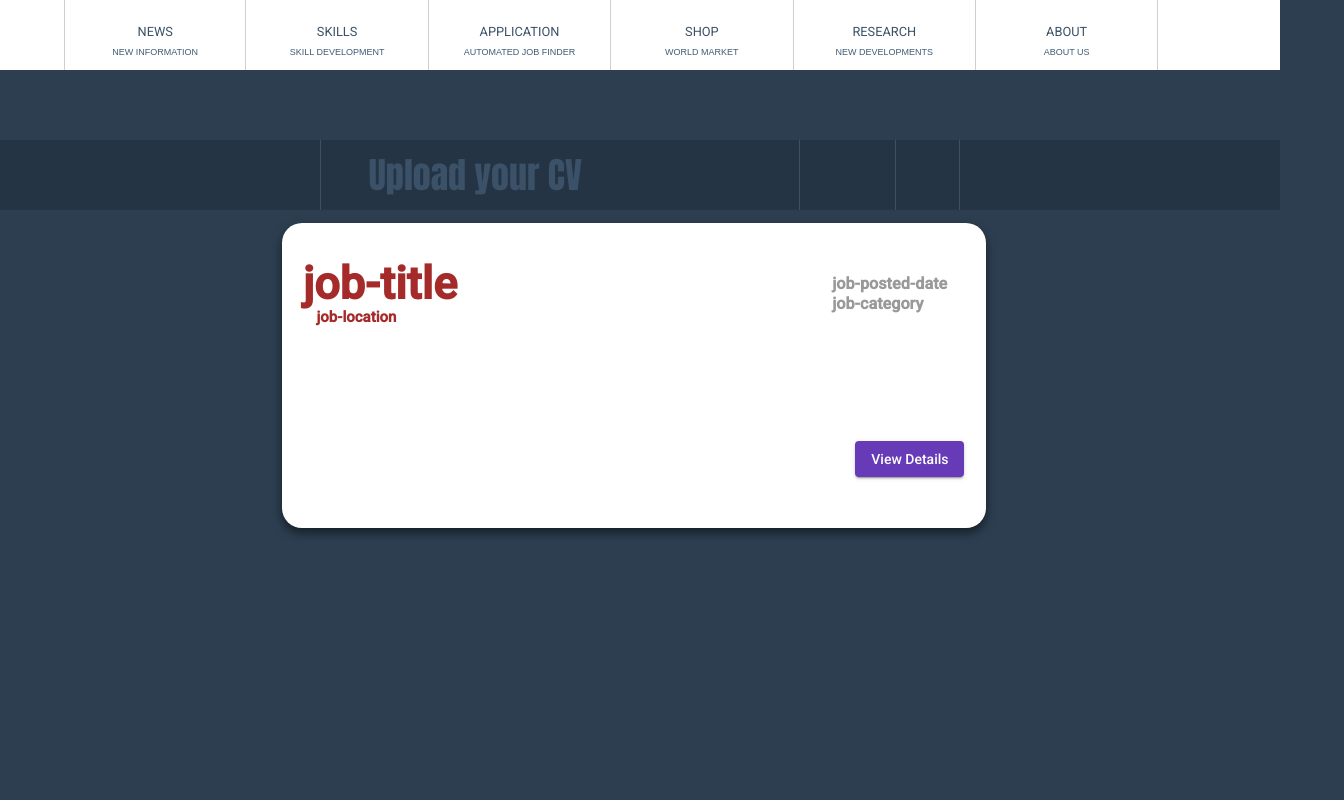
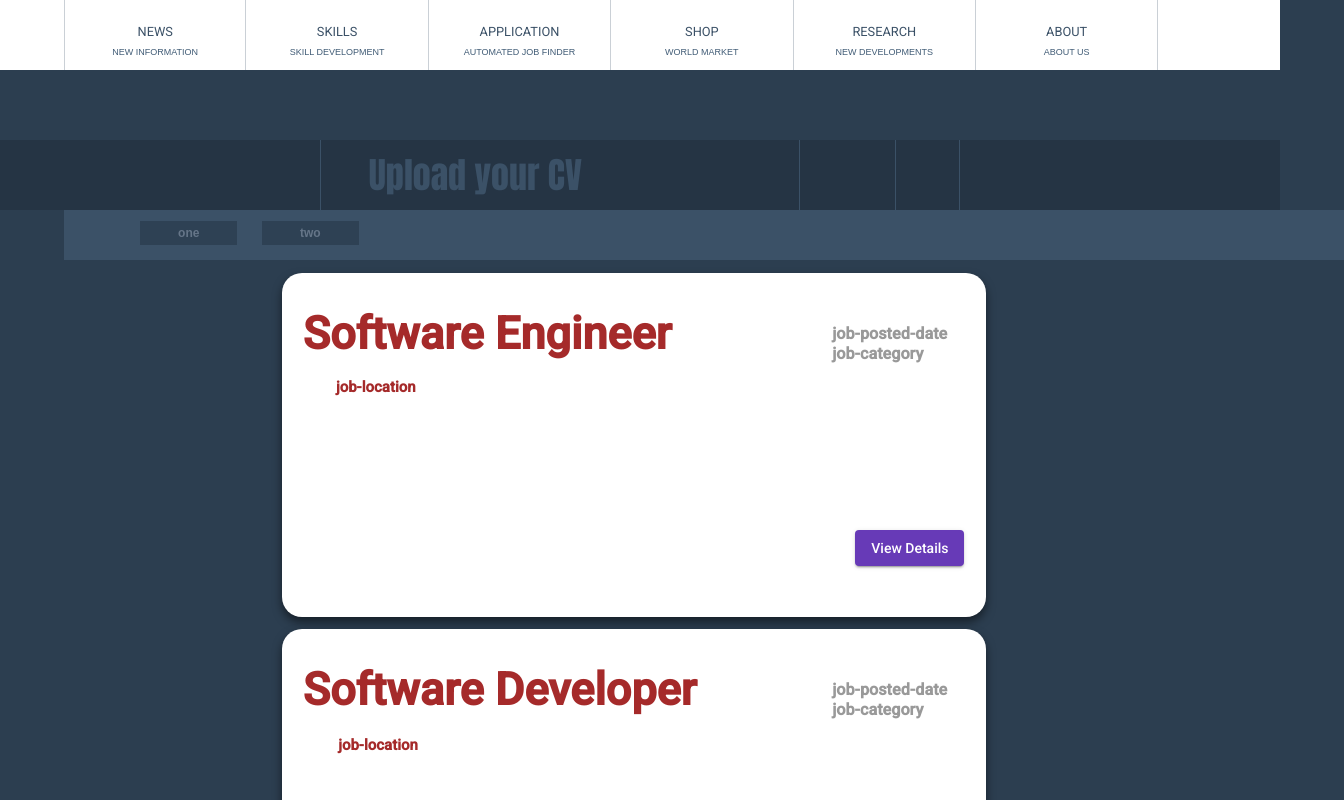
Before and after one commit to gigumbrajaguru/Multi-Face, an Angular app: page / in a window 1280 px wide. Shown: the top 800 px of the page, 1344 px wide, since content can reach past the window. Built offline with nearby package versions, Linux system fonts and the light colour scheme; some icons are missing; a web font is replaced by a local one; what @sweetalert2/ngx-sweetalert2 would draw is missing.

Commit message:
tagging and result views

```diff
--- a/package.json
+++ b/package.json
@@ -3,7 +3,7 @@
   "version": "0.0.0",
   "scripts": {
     "ng": "ng",
-    "start": "node server.js",
+    "start": "ng serve",
     "build": "ng build",
     "watch": "ng build --watch --configuration development",
     "test": "ng test",
--- a/src/app/job-search/job-search.component.html
+++ b/src/app/job-search/job-search.component.html
@@ -13,8 +13,7 @@
 <div id="tags-wrap" class="wrap-top tags-wrap">
   <div class="width">
     <ul class="clearfix">
-      <li>tag#1</li>
-      <li>tag#2</li>
+      <li *ngFor="let tag of tags">{{tag}}</li>
 
     </ul>
     <div id="search-results"></div>
@@ -22,11 +21,11 @@
 </div>
 
 <div id="search-results-box">
-  <div class="looper">
+  <div *ngFor="let result of results" class="looper">
     <div class="clear-elements">
       <div class="row">
         <div class="job-title">
-          job-title
+          {{result.job_title}}
           <div class="job-location">
             job-location
           </div>
@@ -40,10 +39,10 @@
       </div>
 
       <div class="job-skill">
-       <div class="job-simple-description">
-       </div>
-       <div class="job-type">
-       </div>
+        <div class="job-simple-description">
+        </div>
+        <div class="job-type">
+        </div>
       </div>
       <div class="row">
         <div class="job-salary">
--- a/src/app/job-search/job-search.component.ts
+++ b/src/app/job-search/job-search.component.ts
@@ -8,12 +8,20 @@ import {Component, EventEmitter, OnInit, Output} from '@angular/core';
 export class JobSearchComponent implements OnInit {
 
   @Output() eventClicked = new EventEmitter<Event>();
-
+  tags: any[];
+  jobdata: { [name: string]: string };
+  results: any[];
   constructor() {
+    this.tags = [];
+    this.results = [];
+    this.jobdata = {};
   }
 
   ngOnInit(): void {
+    this.tags = ["One", "Two"];
+    this.jobdata = {"job_title": "Software Engineer"}
 
+    this.results = [{"job_title": "Software Engineer"}, {"job_title": "Software Developer"}];
 
   }
 
--- a/src/styles.css
+++ b/src/styles.css
@@ -213,14 +213,12 @@ input[type='search']::-webkit-search-results-decoration {
   font-family:Arial, sans serif;
 }
 
-
-
-
 /*TAGS*/
 .tags-wrap{
-  height:0px;
+  margin-left: 5%;
+  height: 50px;
   background:#3b5167;
-  overflow:hidden;
+  overflow: hidden;
 }
 
 .tags-wrap.active{
```
